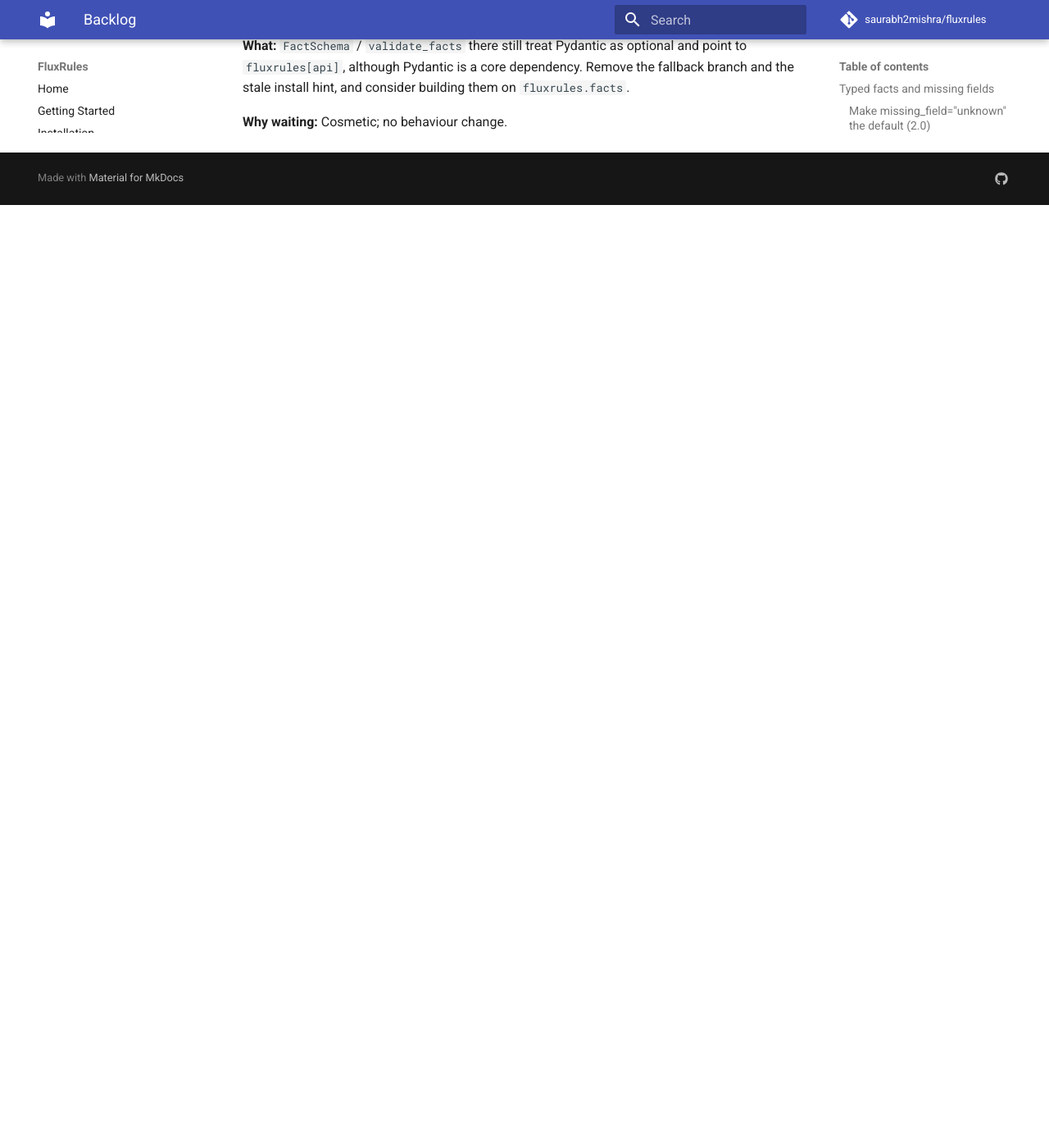
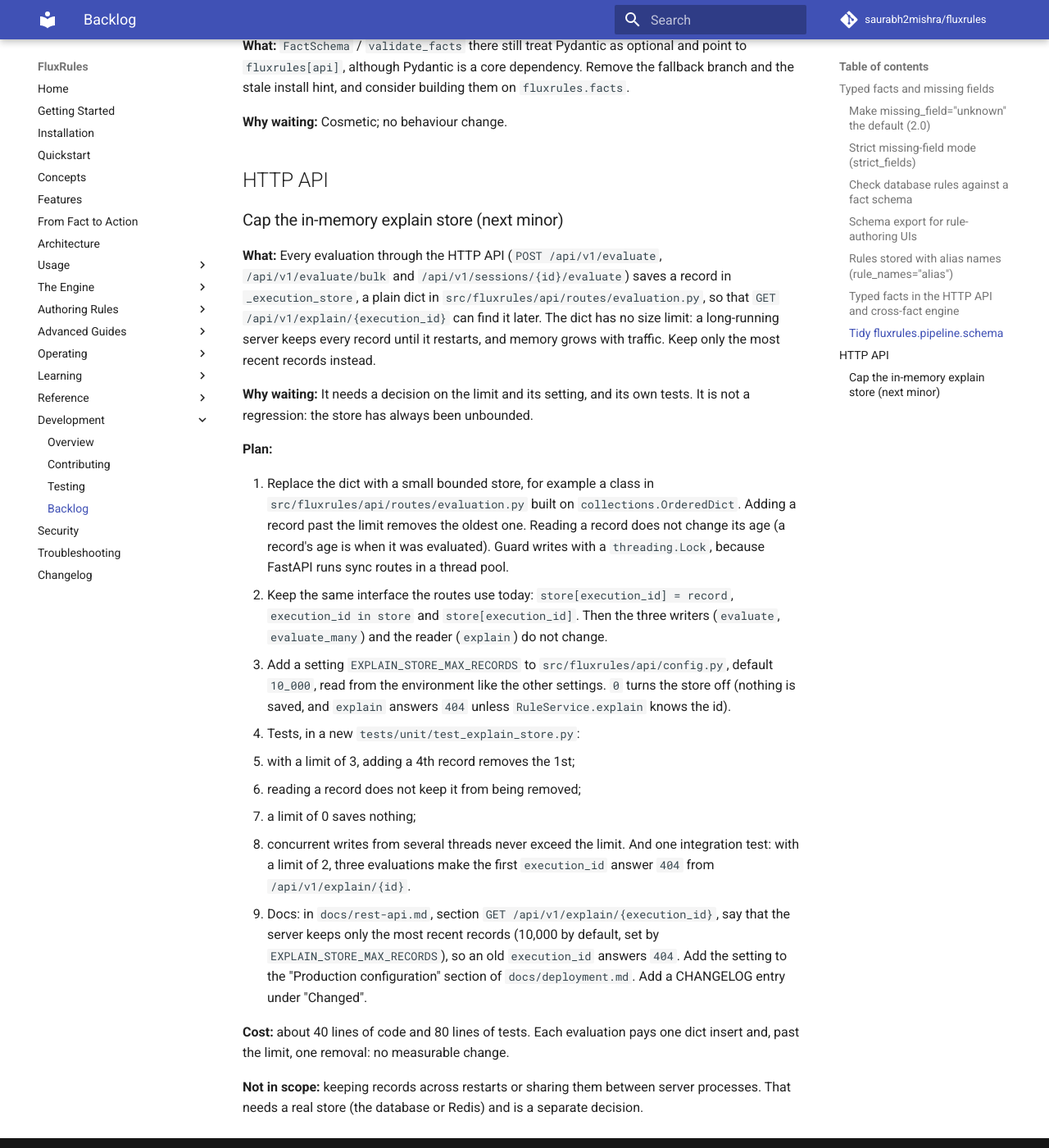
Before and after one commit to saurabh2mishra/fluxrules, an MkDocs documentation site: the page built from docs/development/backlog.md, in a window 1280 px wide and 1400 px high, scrolled down 1890 px. Shown: the whole window at 82% size. Built offline with MkDocs 1.6.1 and Material for MkDocs 9.7.7, drawn with Linux system fonts in a browser that asks for light colours; comment, search, counter and statistics services are not loaded; before the commit the page ends 2140 px from its top, so only the background shows below that.

Commit message:
docs: plan the explain-store cap in the backlog; fix the health example
The backlog gets a step-by-step plan for bounding the in-memory store behind
GET /api/v1/explain (most recent 10,000 records by default, configurable),
for the next iteration. deployment.md showed /health returning a version; it
returns only {"status": "healthy"}, and /api/v1/system/status has the version.

Co-Authored-By: Claude Opus 5.5 <noreply@anthropic.com>

```diff
--- a/docs/development/backlog.md
+++ b/docs/development/backlog.md
@@ -79,3 +79,53 @@ dependency. Remove the fallback branch and the stale install hint, and consider
 building them on `fluxrules.facts`.
 
 **Why waiting:** Cosmetic; no behaviour change.
+
+## HTTP API
+
+### Cap the in-memory explain store (next minor)
+
+**What:** Every evaluation through the HTTP API (`POST /api/v1/evaluate`,
+`/api/v1/evaluate/bulk` and `/api/v1/sessions/{id}/evaluate`) saves a record
+in `_execution_store`, a plain dict in
+`src/fluxrules/api/routes/evaluation.py`, so that
+`GET /api/v1/explain/{execution_id}` can find it later. The dict has no size
+limit: a long-running server keeps every record until it restarts, and memory
+grows with traffic. Keep only the most recent records instead.
+
+**Why waiting:** It needs a decision on the limit and its setting, and its own
+tests. It is not a regression: the store has always been unbounded.
+
+**Plan:**
+
+1. Replace the dict with a small bounded store, for example a class in
+   `src/fluxrules/api/routes/evaluation.py` built on `collections.OrderedDict`.
+   Adding a record past the limit removes the oldest one. Reading a record
+   does not change its age (a record's age is when it was evaluated). Guard
+   writes with a `threading.Lock`, because FastAPI runs sync routes in a
+   thread pool.
+2. Keep the same interface the routes use today: `store[execution_id] = record`,
+   `execution_id in store` and `store[execution_id]`. Then the three writers
+   (`evaluate`, `evaluate_many`) and the reader (`explain`) do not change.
+3. Add a setting `EXPLAIN_STORE_MAX_RECORDS` to `src/fluxrules/api/config.py`,
+   default `10_000`, read from the environment like the other settings.
+   `0` turns the store off (nothing is saved, and `explain` answers `404`
+   unless `RuleService.explain` knows the id).
+4. Tests, in a new `tests/unit/test_explain_store.py`:
+   - with a limit of 3, adding a 4th record removes the 1st;
+   - reading a record does not keep it from being removed;
+   - a limit of 0 saves nothing;
+   - concurrent writes from several threads never exceed the limit.
+   And one integration test: with a limit of 2, three evaluations make the
+   first `execution_id` answer `404` from `/api/v1/explain/{id}`.
+5. Docs: in `docs/rest-api.md`, section `GET /api/v1/explain/{execution_id}`,
+   say that the server keeps only the most recent records (10,000 by default,
+   set by `EXPLAIN_STORE_MAX_RECORDS`), so an old `execution_id` answers `404`.
+   Add the setting to the "Production configuration" section of
+   `docs/deployment.md`. Add a CHANGELOG entry under "Changed".
+
+**Cost:** about 40 lines of code and 80 lines of tests. Each evaluation pays
+one dict insert and, past the limit, one removal: no measurable change.
+
+**Not in scope:** keeping records across restarts or sharing them between
+server processes. That needs a real store (the database or Redis) and is a
+separate decision.
```
Also changed, not shown: docs/deployment.md (+4 -1 lines).
